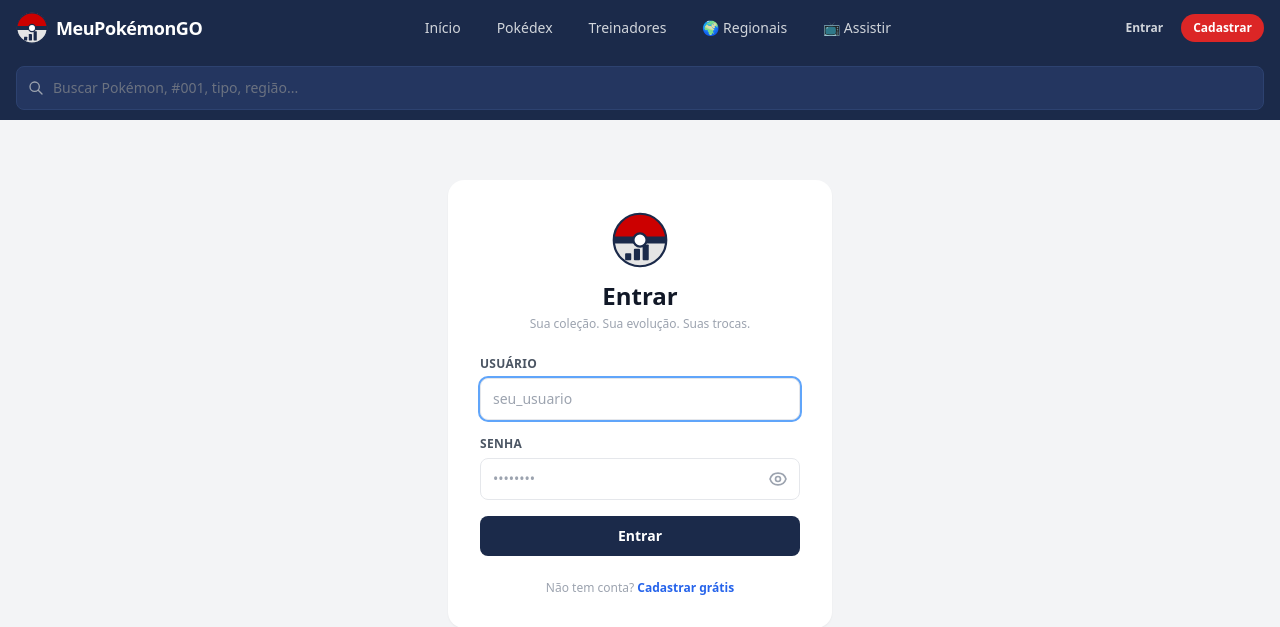
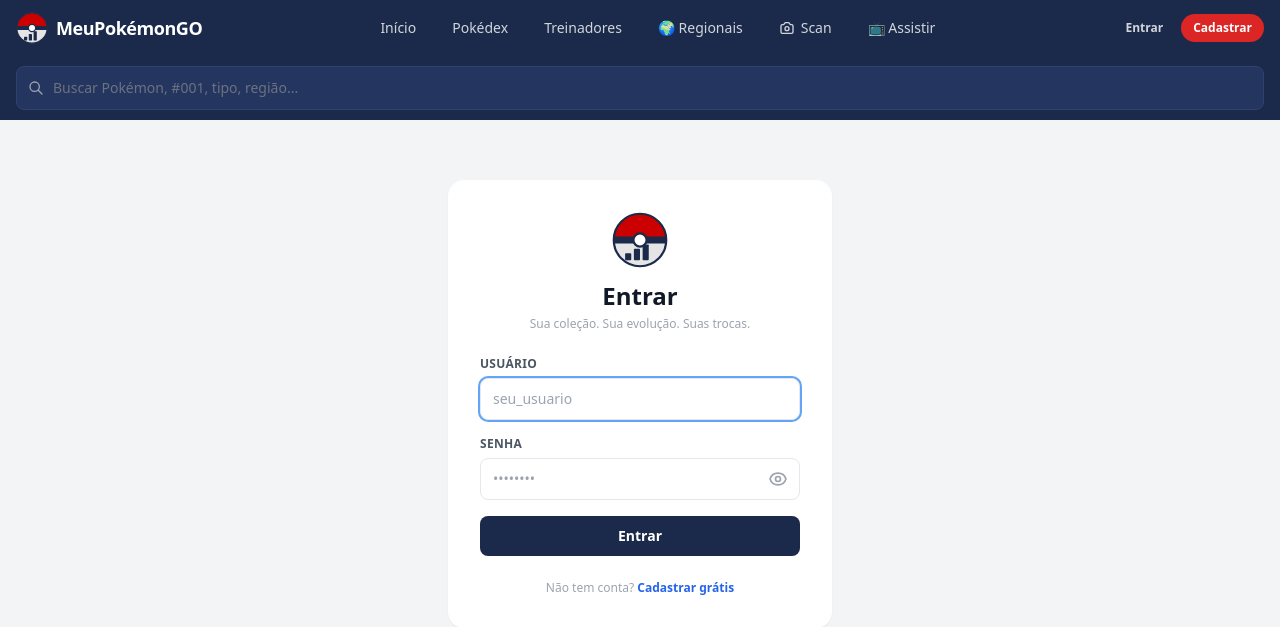
Before and after one commit to devflisboa/meupokemongo, a Flask app: a page that uses app/templates/base.html in a window 1280 px wide. Shown: the top 627 px of the page. Run offline with Flask 3, Linux system fonts and the light colour scheme; some libraries are stand-ins or nearby versions.

Commit message:
feat: adiciona botão Scan ao nav (desktop e mobile bottom nav)
- Desktop: pill com ícone de câmera entre Regionais e Assistir
- Mobile: substitui Regionais pelo Scan no bottom nav (Regionais fica no desktop)
- Realce ativo pelo blueprint 'scan'

Co-Authored-By: Claude Sonnet 4.6 <noreply@anthropic.com>

```diff
--- a/app/templates/base.html
+++ b/app/templates/base.html
@@ -154,6 +154,17 @@
                {% if request.endpoint == 'main.regionais' %}bg-white text-[#1B2A4A] font-bold
                {% else %}text-gray-300 hover:text-white hover:bg-white/10{% endif %}">
             🌍 Regionais
+          </a>
+          <a href="{{ url_for('scan.index') }}"
+             class="px-4 py-1.5 rounded-full transition-colors flex items-center gap-1.5
+               {% if request.blueprint == 'scan' %}bg-white text-[#1B2A4A] font-bold
+               {% else %}text-gray-300 hover:text-white hover:bg-white/10{% endif %}">
+            <svg class="w-4 h-4" fill="none" stroke="currentColor" viewBox="0 0 24 24">
+              <path stroke-linecap="round" stroke-linejoin="round" stroke-width="2"
+                    d="M3 9a2 2 0 012-2h.93a2 2 0 001.664-.89l.812-1.22A2 2 0 0110.07 4h3.86a2 2 0 011.664.89l.812 1.22A2 2 0 0018.07 7H19a2 2 0 012 2v9a2 2 0 01-2 2H5a2 2 0 01-2-2V9z"/>
+              <path stroke-linecap="round" stroke-linejoin="round" stroke-width="2" d="M15 13a3 3 0 11-6 0 3 3 0 016 0z"/>
+            </svg>
+            Scan
           </a>
           <a href="{{ url_for('anime.index') }}"
              class="px-4 py-1.5 rounded-full transition-colors
@@ -1038,15 +1049,16 @@
       </svg>
       <span>Treinadores</span>
     </a>
-    <a href="{{ url_for('main.regionais') }}" id="bnav-regionais"
-      {% if request.endpoint == 'main.regionais' %}aria-current="page"{% endif %}
+    <a href="{{ url_for('scan.index') }}" id="bnav-scan"
+      {% if request.blueprint == 'scan' %}aria-current="page"{% endif %}
       class="flex flex-col items-center py-2 gap-0.5 text-[10px] font-bold transition-colors
-        {% if request.endpoint == 'main.regionais' %}text-white border-t-2 border-[#CC0000]{% else %}text-white/50 border-t-2 border-transparent{% endif %}">
+        {% if request.blueprint == 'scan' %}text-white border-t-2 border-[#CC0000]{% else %}text-white/50 border-t-2 border-transparent{% endif %}">
       <svg class="w-5 h-5 text-white" fill="none" stroke="currentColor" viewBox="0 0 24 24">
         <path stroke-linecap="round" stroke-linejoin="round" stroke-width="2"
-          d="M3.055 11H5a2 2 0 012 2v1a2 2 0 002 2 2 2 0 012 2v2.945M8 3.935V5.5A2.5 2.5 0 0010.5 8h.5a2 2 0 012 2 2 2 0 104 0 2 2 0 012-2h1.064M15 20.488V18a2 2 0 012-2h3.064M21 12a9 9 0 11-18 0 9 9 0 0118 0z"/>
+          d="M3 9a2 2 0 012-2h.93a2 2 0 001.664-.89l.812-1.22A2 2 0 0110.07 4h3.86a2 2 0 011.664.89l.812 1.22A2 2 0 0018.07 7H19a2 2 0 012 2v9a2 2 0 01-2 2H5a2 2 0 01-2-2V9z"/>
+        <path stroke-linecap="round" stroke-linejoin="round" stroke-width="2" d="M15 13a3 3 0 11-6 0 3 3 0 016 0z"/>
       </svg>
-      <span>Regionais</span>
+      <span>Scan</span>
     </a>
   </nav>
   {% endif %}
```
